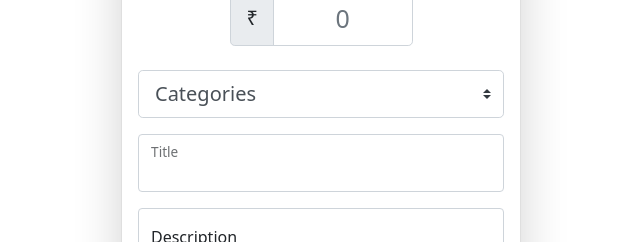
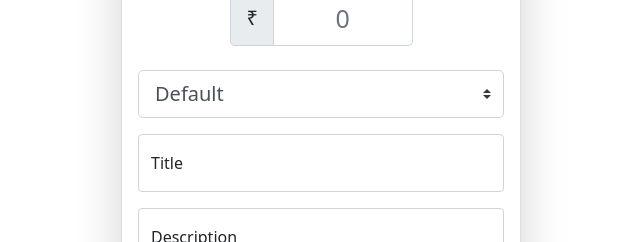
Before and after one commit to TanishkM/Buget-Tracker_web, a React (Create React App) app: page /add in a window 1280 px wide. Shown: the part 180-422 px from the top of the page, without its empty margins (319-959 px from the left). Built offline with nearby package versions, Linux system fonts and the light colour scheme; no server answers; sample sign-in values are in the browser's storage.

Commit message:
add and edit functions updated

```diff
--- a/src/components/Add.js
+++ b/src/components/Add.js
@@ -51,14 +51,20 @@ const Add = () => {
                     </div>
                     <div className="input-group-lg mb-3">
                         <select className="custom-select" id="inputGroupSelect01">
-                            <option defaultValue="0">Categories</option>
-                            <option value="1">One</option>
-                            <option value="2">Two</option>
-                            <option value="3">Three</option>
+                        <option defaultValue="0">Default</option>
+                            <option value="1">Income</option>
+                            <option value="2">Food</option>
+                            <option value="3">Transportation</option>
+                            <option value="3">Entertainment</option>
+                            <option value="3">Clothing</option>
+                            <option value="3">Subscriptions</option>
+                            <option value="3">Purchases</option>
+                            <option value="3">Bills</option>
+                            <option value="3">Miscellaneous</option>
                         </select>
                     </div>
                     <div className="form-floating mb-3">
-                        <input ref={titleRef} type="text" className="form-control" id="floatingPassword"/>
+                        <input ref={titleRef} type="text" className="form-control" placeholder=' ' id="floatingPassword"/>
                         <label htmlFor="floatingPassword">Title</label>
                     </div>
                     <div className="form-floating mb-3">
--- a/src/components/Edit.js
+++ b/src/components/Edit.js
@@ -70,14 +70,20 @@ const Edit = () => {
                     </div>
                     <div className="input-group-lg mb-3">
                         <select value={category} onChange={e => setCategory(e.target.value) } className="custom-select" id="inputGroupSelect01">
-                            <option defaultValue={"0"}>Categories</option>
-                            <option value="1">One</option>
-                            <option value="2">Two</option>
-                            <option value="3">Three</option>
+                            <option defaultValue="0">Default</option>
+                            <option value="1">Income</option>
+                            <option value="2">Food</option>
+                            <option value="3">Transportation</option>
+                            <option value="3">Entertainment</option>
+                            <option value="3">Clothing</option>
+                            <option value="3">Subscriptions</option>
+                            <option value="3">Purchases</option>
+                            <option value="3">Bills</option>
+                            <option value="3">Miscellaneous</option>
                         </select>
                     </div>
                     <div className="form-floating mb-3">
-                        <input ref={titleRef} value={title} onChange={e => setTitle(e.target.value) } type="text" className="form-control" id="floatingPassword"/>
+                        <input ref={titleRef} value={title} onChange={e => setTitle(e.target.value) } placeholder=' ' type="text" className="form-control" id="floatingPassword"/>
                         <label htmlFor="floatingPassword">Title</label>
                     </div>
                     <div className="form-floating mb-3">
```
